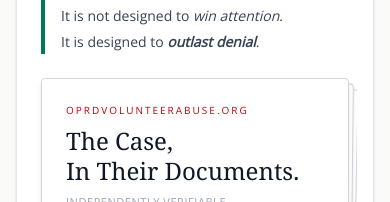
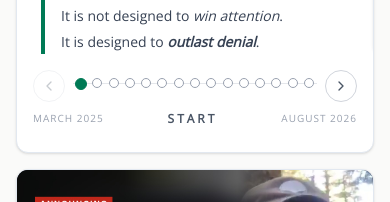
Before and after one commit to rswfire/rswfire.oprd, a Next.js app: page / in a window 390 px wide. Shown: the part 568-770 px from the top of the page. Built offline with nearby package versions, Linux system fonts and the light colour scheme; no server answers.

Commit message:
Mobile pager: fixed 480px slides, no viewport units, full-width snap

```diff
--- a/components/CaseTimeline.tsx
+++ b/components/CaseTimeline.tsx
@@ -177,7 +177,7 @@ function Card({
         <article
             id={`case-${card.id}`}
             data-case-stop
-            className={`sm:snap-center shrink-0 w-full sm:w-[85vw] max-w-none sm:max-w-[420px] sm:max-h-[calc(100dvh-8rem)] flex flex-col rounded-lg border overflow-hidden bg-white transition-shadow ${
+            className={`snap-center shrink-0 w-full sm:w-[85vw] max-w-none sm:max-w-[420px] h-[480px] sm:h-auto sm:max-h-[calc(100dvh-8rem)] flex flex-col rounded-lg border overflow-hidden bg-white transition-shadow ${
                 active ? "border-gray-400 shadow-md" : "border-gray-200 shadow-sm"
             }`}
         >
@@ -411,10 +411,10 @@ export default function CaseTimeline() {
                     onKeyDown={onKeyDown}
                     onPointerDown={() => (interacted.current = true)}
                     aria-label="The case, in their documents — scroll right through the chronology"
-                    className="flex flex-col sm:flex-row items-stretch gap-4 sm:overflow-x-auto sm:snap-x sm:snap-mandatory px-4 py-6 pb-4 focus:outline-none focus-visible:ring-2 focus-visible:ring-emerald-600 [scrollbar-width:thin]"
+                    className="flex items-stretch gap-4 overflow-x-auto overscroll-x-contain snap-x snap-mandatory px-4 py-6 pb-4 focus:outline-none focus-visible:ring-2 focus-visible:ring-emerald-600 [scrollbar-width:thin]"
                 >
                     {/* Intro panel: what this is, for a reader arriving cold */}
-                    <div id="case-start" data-case-stop className="sm:snap-center shrink-0 w-full sm:w-[85vw] max-w-none sm:max-w-[460px] sm:max-h-[calc(100dvh-8rem)] case-scroll overflow-y-auto flex flex-col px-2"><div className="flex min-h-full flex-col">
+                    <div id="case-start" data-case-stop className="snap-center shrink-0 w-full sm:w-[85vw] max-w-none sm:max-w-[460px] h-[480px] sm:h-auto sm:max-h-[calc(100dvh-8rem)] case-scroll overflow-y-auto flex flex-col px-2"><div className="flex min-h-full flex-col">
                         <h2 className="text-2xl sm:text-3xl font-semibold tracking-tight text-gray-900 leading-tight">
                             The case, in their documents.
                         </h2>
@@ -510,7 +510,7 @@ export default function CaseTimeline() {
                     ))}
 
                     {/* Outro panel: common questions, then the way deeper */}
-                    <div id="case-record" data-case-stop className="sm:snap-center shrink-0 w-full sm:w-[85vw] max-w-none sm:max-w-[420px] sm:max-h-[calc(100dvh-8rem)] case-scroll overflow-y-auto flex flex-col px-2"><div className="my-auto">
+                    <div id="case-record" data-case-stop className="snap-center shrink-0 w-full sm:w-[85vw] max-w-none sm:max-w-[420px] h-[480px] sm:h-auto sm:max-h-[calc(100dvh-8rem)] case-scroll overflow-y-auto flex flex-col px-2"><div className="my-auto">
                         <h2 className="text-xl font-semibold tracking-tight text-gray-900 leading-tight">
                             Common questions, answered.
                         </h2>
@@ -548,7 +548,7 @@ export default function CaseTimeline() {
             {/* Progress rail — one dot per stop, ends included. On small
                 screens prev/next flank the rail; the floating arrows would
                 cover the card. */}
-            <div className="hidden sm:block px-4 pb-4">
+            <div className="px-4 pb-4">
                 <div className="flex items-center gap-2">
                     <button
                         type="button"
```
